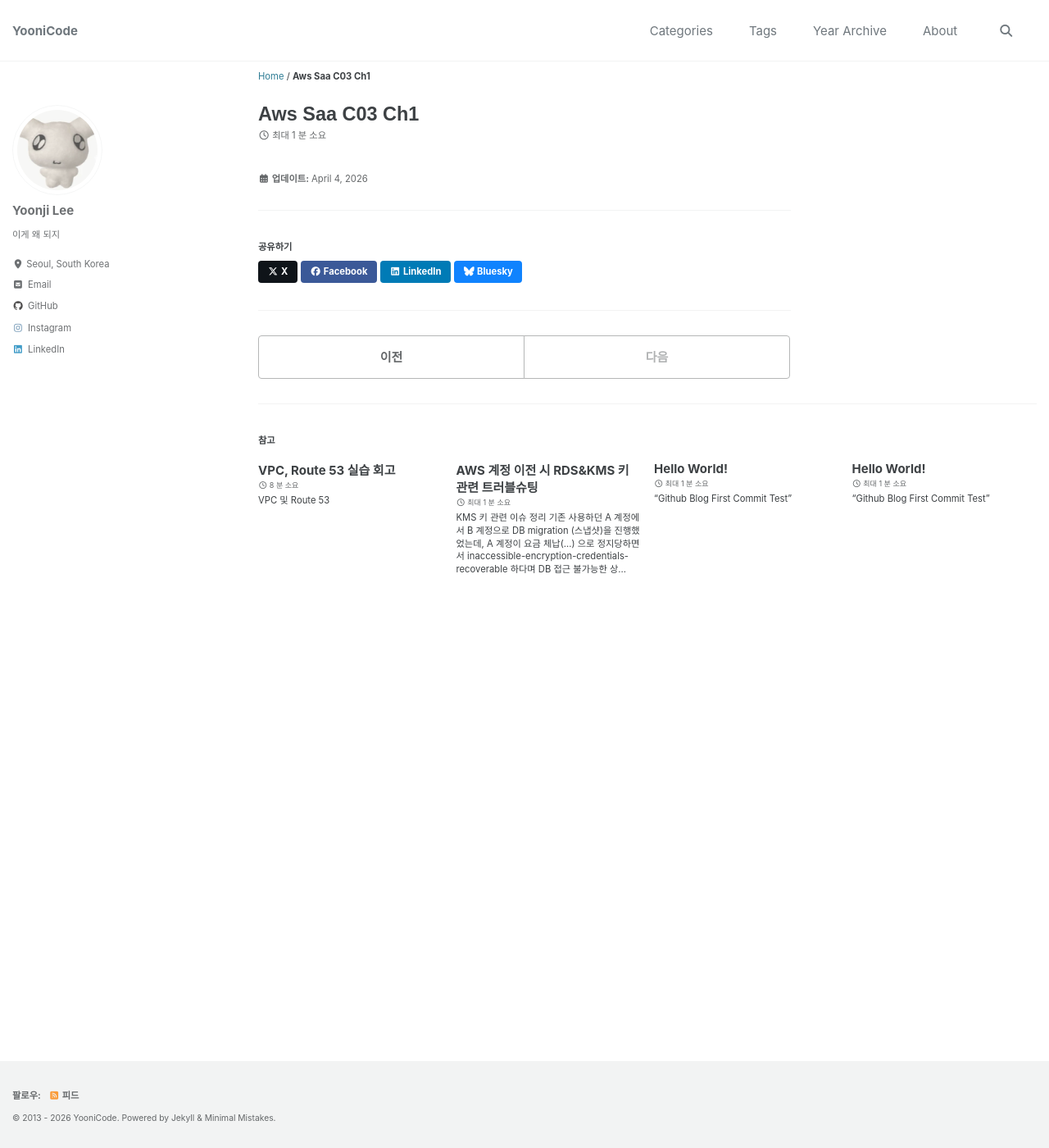
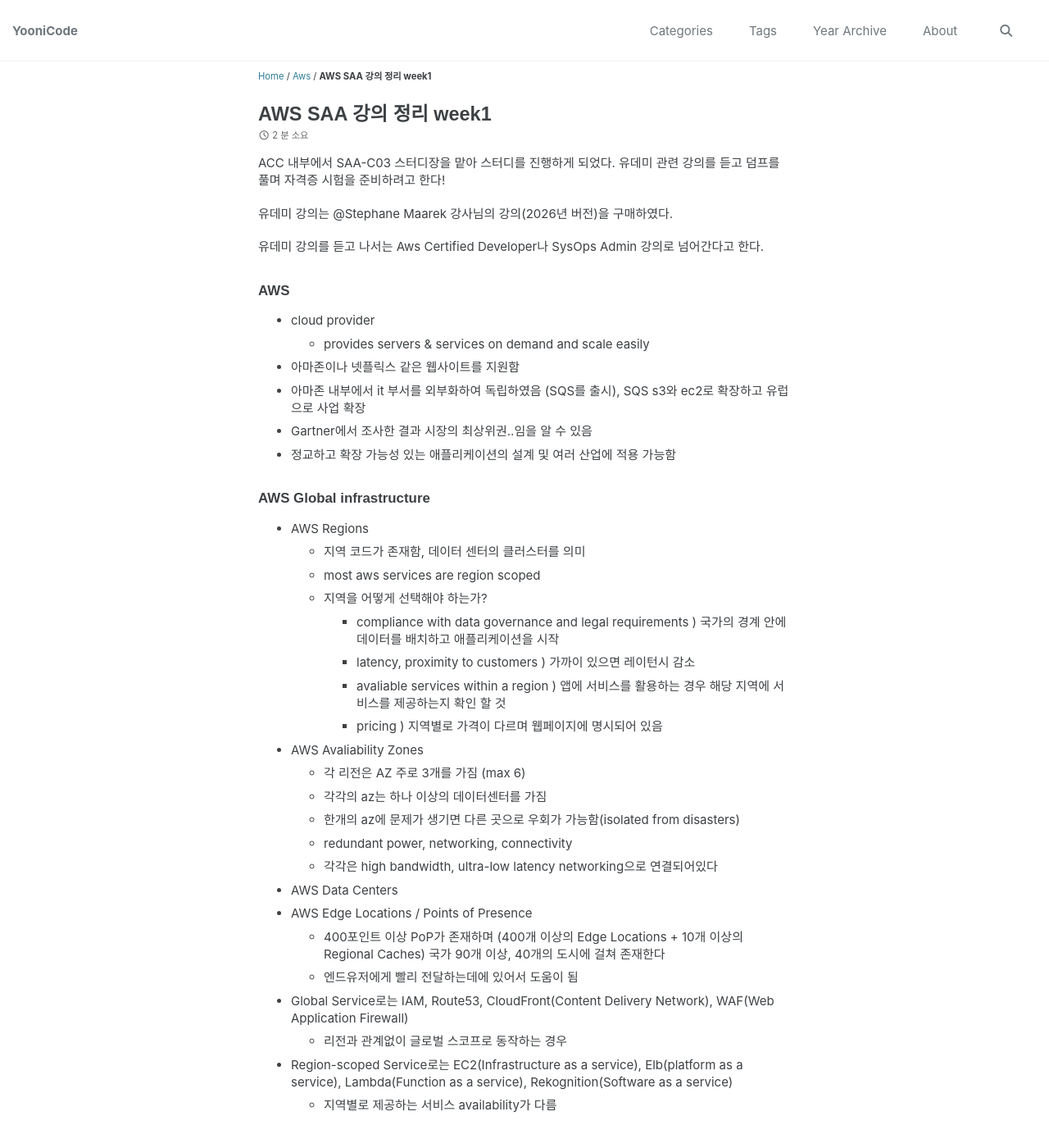
Before and after one commit to yooniicode/yooniicode.github.io, a Jekyll site: the page built from _posts/2026-04-04-AWS-SAA-C03-ch1.md, in a window 1280 px wide and 1400 px high. Shown: the whole window at 82% size. Built offline with Jekyll 4.4.1, drawn with Linux system fonts in a browser that asks for light colours; cached includes are drawn as plain includes; some web fonts are replaced; some of the changed text lies outside the part shown.

```diff
--- a/_posts/2026-04-04-AWS-SAA-C03-ch1.md
+++ b/_posts/2026-04-04-AWS-SAA-C03-ch1.md
@@ -0,0 +1,95 @@
+---
+title: "AWS SAA 강의 정리 week1"
+date: 2026-04-04 19:35:00 +0900
+categories: AWS
+tags: [AWS, SAA]
+author: yoonji
+layout: single
+published: true
+---
+
+ACC 내부에서 SAA-C03 스터디장을 맡아 스터디를 진행하게 되었다. 유데미 관련 강의를 듣고 덤프를 풀며 자격증 시험을 준비하려고 한다!
+
+유데미 강의는 @Stephane Maarek 강사님의 강의(2026년 버전)을 구매하였다.
+
+유데미 강의를 듣고 나서는 Aws Certified Developer나 SysOps Admin 강의로 넘어간다고 한다.
+
+### AWS
+- cloud provider
+  - provides servers & services on demand and scale easily
+- 아마존이나 넷플릭스 같은 웹사이트를 지원함
+- 아마존 내부에서 it 부서를 외부화하여 독립하였음 (SQS를 출시), SQS s3와 ec2로 확장하고 유럽으로 사업 확장
+- Gartner에서 조사한 결과 시장의 최상위권..임을 알 수 있음
+- 정교하고 확장 가능성 있는 애플리케이션의 설계 및 여러 산업에 적용 가능함
+
+### AWS Global infrastructure
+
+- AWS Regions
+  - 지역 코드가 존재함, 데이터 센터의 클러스터를 의미
+  - most aws services are region scoped
+  - 지역을 어떻게 선택해야 하는가?
+    - compliance with data governance and legal requirements ) 국가의 경계 안에 데이터를 배치하고 애플리케이션을 시작
+    - latency, proximity to customers ) 가까이 있으면 레이턴시 감소
+    - avaliable services within a region ) 앱에 서비스를 활용하는 경우 해당 지역에 서비스를 제공하는지 확인 할 것
+    - pricing ) 지역별로 가격이 다르며 웹페이지에 명시되어 있음
+- AWS Avaliability Zones
+  - 각 리전은 AZ 주로 3개를 가짐 (max 6)
+  - 각각의 az는 하나 이상의 데이터센터를 가짐
+  - 한개의 az에 문제가 생기면 다른 곳으로 우회가 가능함(isolated from disasters)
+  - redundant power, networking, connectivity
+  - 각각은 high bandwidth, ultra-low latency networking으로 연결되어있다
+- AWS Data Centers
+- AWS Edge Locations / Points of Presence
+  - 400포인트 이상 PoP가 존재하며 (400개 이상의 Edge Locations + 10개 이상의 Regional Caches) 국가 90개 이상, 40개의 도시에 걸쳐 존재한다
+  - 엔드유저에게 빨리 전달하는데에 있어서 도움이 됨
+
+- Global Service로는 IAM, Route53, CloudFront(Content Delivery Network), WAF(Web Application Firewall)
+  - 리전과 관계없이 글로벌 스코프로 동작하는 경우
+- Region-scoped Service로는 EC2(Infrastructure as a service), Elb(platform as a service), Lambda(Function as a service), Rekognition(Software as a service)
+  - 지역별로 제공하는 서비스 availability가 다름
+
+## IAM
+- identity and access management
+- Global Service
+- 루트 계정이 기본적으로 생성됨
+  - 하지만 사용자를 생성해서 사용하는 것을 보안측에서 권장
+- 매 사용자를 User로 만들 수 있으며, Group으로 묶는 것도 가능함
+  - 그룹 내에 그룹을 포함할 수 없음
+- 그룹에 속하지 않은 사용자도 있으나 모범 사례는 아님
+- 한 유저는 여러 그룹에 속할 수 있음
+
+- 사용자와 그룹이 왜 필요한가 ? Permissions
+  - 사용 권한은 JSON documents called policies로 관리
+  - Effect, Action, Resource로 사용자가 할 수 있는 일들을 관리함 (define permissions)
+  - Least Privilege Principle(최소 권한 정책)을 적용하도록 함 ; 유저가 필요한 권한 이상으로 부여하지 말 것을 말함
+
+### 핸즈온
+
+- tag로는 부서 및 직함등을 관리하는 예시가 있었음
+- alias를 사용해서 로그인 주소를 간소화 할 수 있음
+- 두개의 세션을 사용하기 위해 멀티 세션을 활성화 하는 예시(multi-session support)
+
+### IAM policies
+- inheritance
+
+- 그룹 레벨에 정책을 부여하는 것(각 user는 policy를 inherit함)
+- 그룹에 속해있지 않은 유저에게 inline으로 정책을 부여하는 것
+
+- policy structure
+  - version ) 2012-10-17
+  - id ) 정책을 확인하는 identifier (optional)
+  - statement ) one or more individual statements (required)
+    - Sid ) 구문의 identifier, optional
+    - Effect ) whether the statement allow or denies access(Allow, Deny)
+    - Principal ) 정책을 적용할 account, user, role
+    - Action ) 해당 정책이 허용하거나 금지할 동작의 list
+      - "iam:Get*"처럼 작성하면 와일드카드처럼 작동함
+    - Resource ) 동작이 적용될 자원의 List(e.g bucket)
+    - Condition ) 적용될 condition을 정의함(optional)
+
+시험에는 effect, principal, action, resource를 이해할 것 !
+
+
+
+
+- 네트워크 이슈로 4/4일 15강 6분까지 수강했다.
```
Also changed, not shown: _posts/2026-04-04-자바-입문.md (+4 -4 lines).
